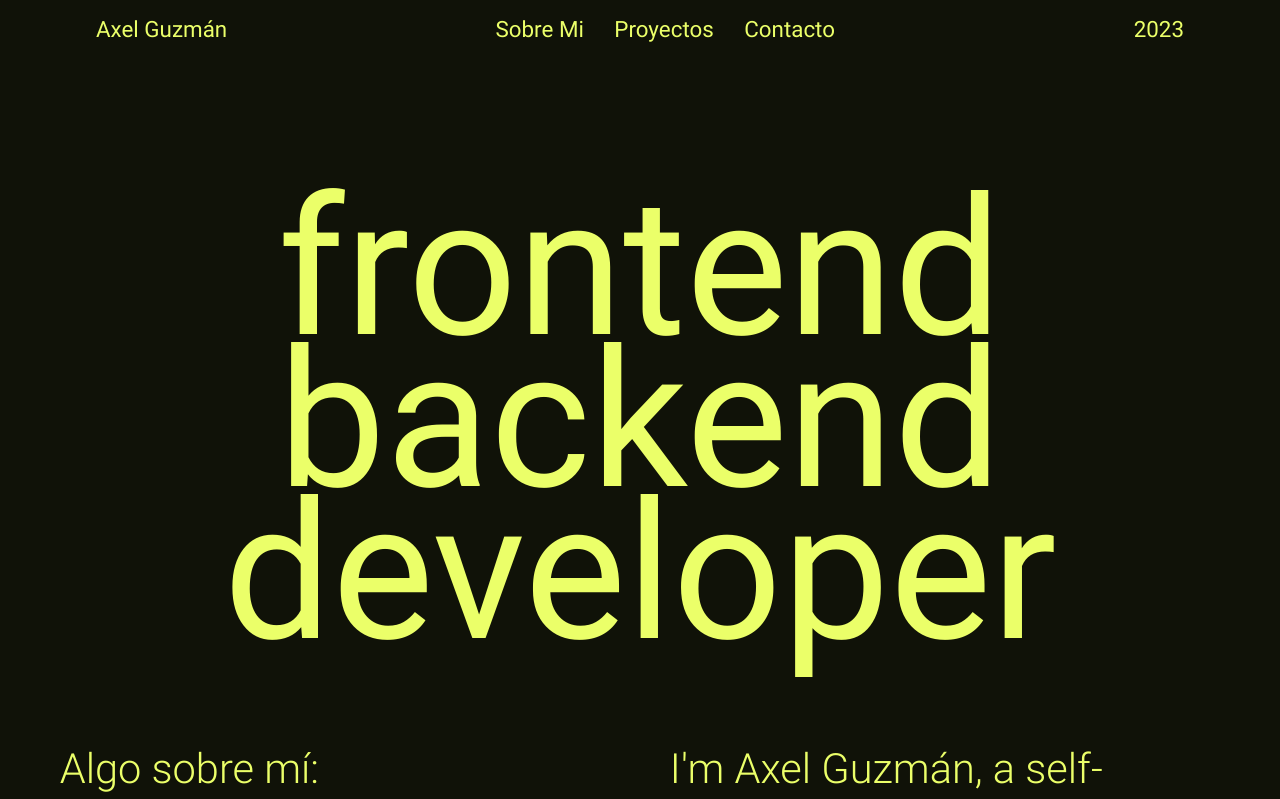
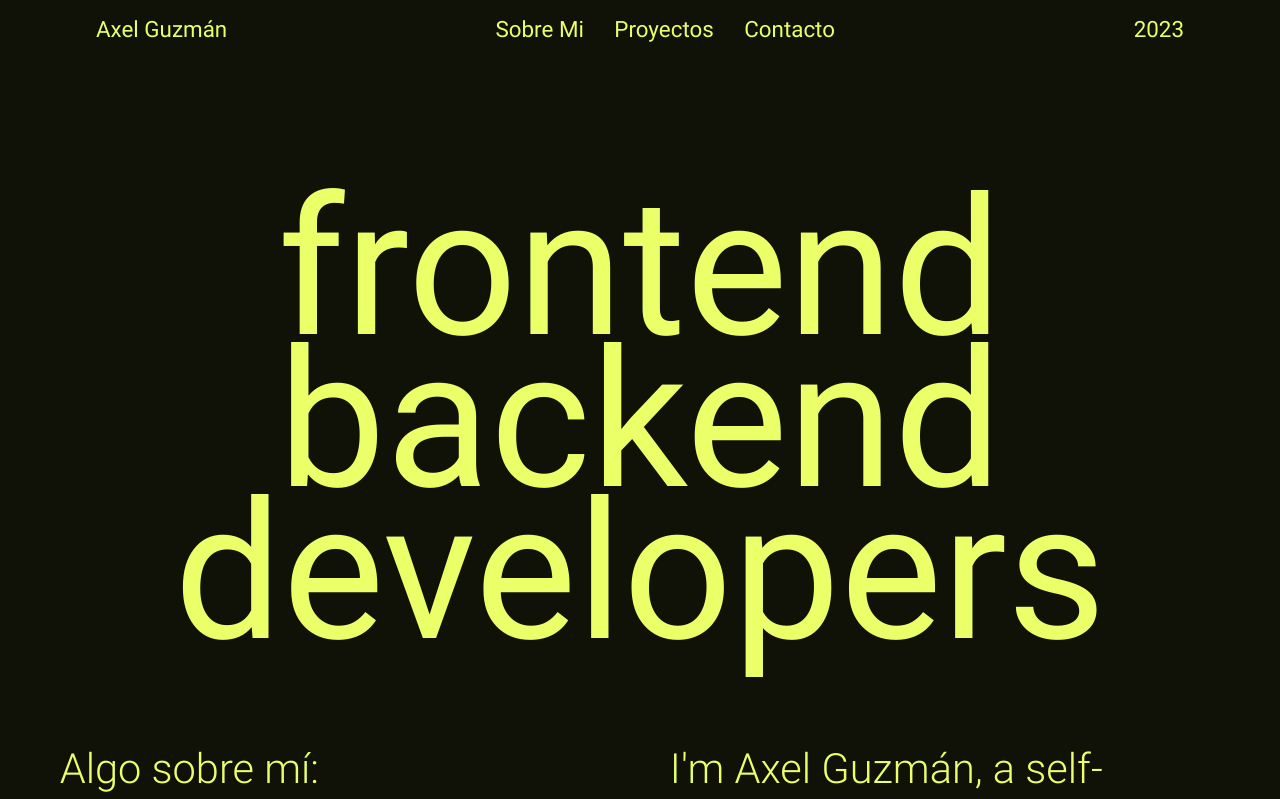
Before and after one commit to axlbg/axelguzman, an Angular app: page / in a window 1280 px wide. Shown: the top 799 px of the page. Built offline with nearby package versions, Linux system fonts and the light colour scheme.

Commit message:
Update titulo.component.html

```diff
--- a/src/app/components/titulo/titulo.component.html
+++ b/src/app/components/titulo/titulo.component.html
@@ -1,5 +1,5 @@
 <section class="titulo">
   <h1 class="h1">frontend</h1>
   <h1 class="h1">backend</h1>
-  <h1 class="h1">developer</h1>
+  <h1 class="h1">developers</h1>
 </section>
```
